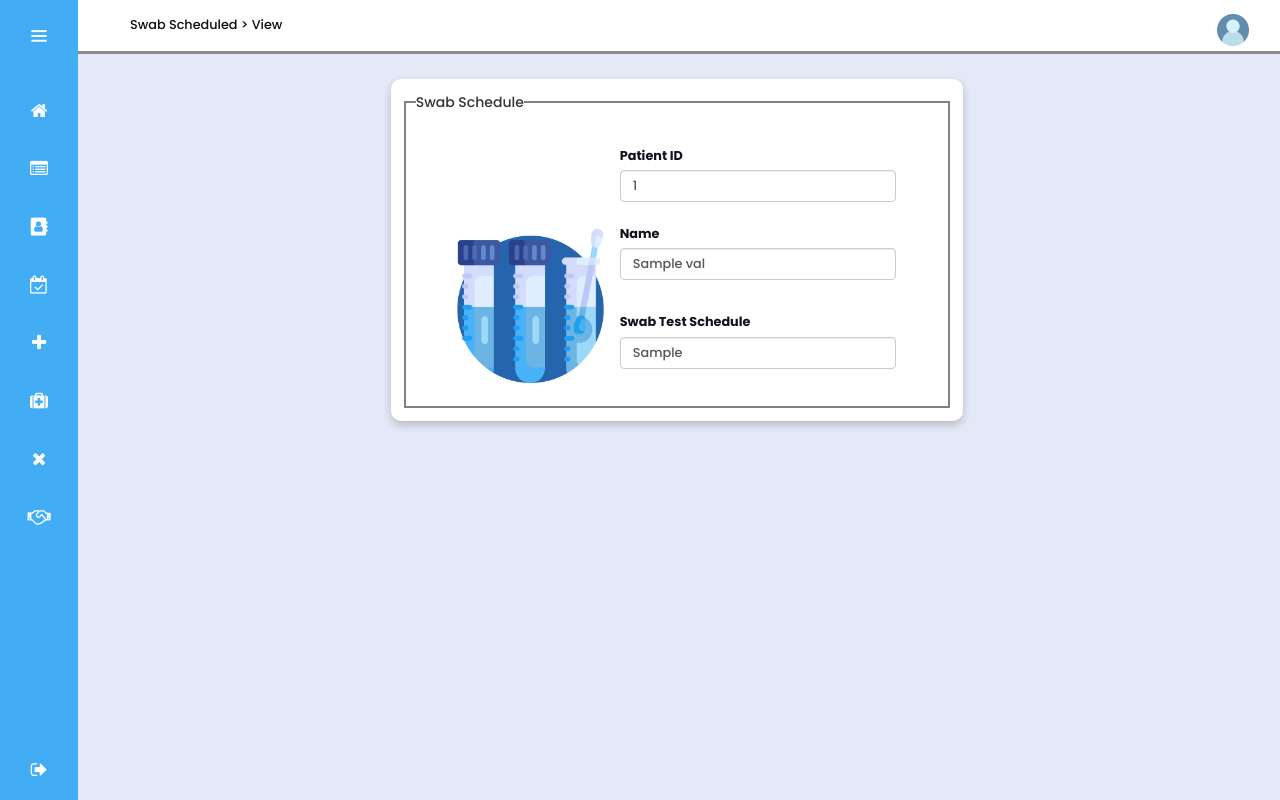
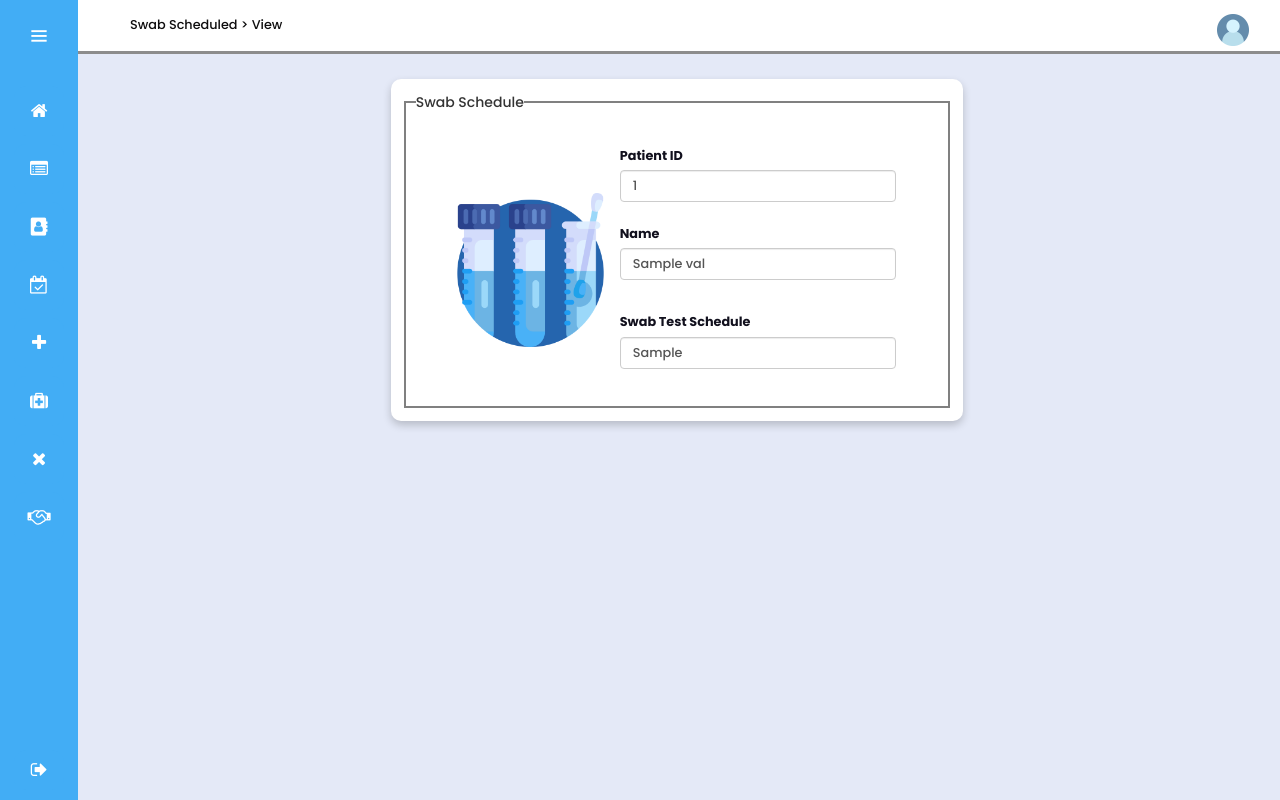
Before and after one commit to justinemrtnz/covidcare, a Flask app: template templates/ViewCCSwab.html in a window 1280 px wide. Run offline with Flask 2, Linux system fonts and the light colour scheme; the template is opened without the code that fills it: most values are stand-ins (such as "Sample title", 1, 10 or a date in 2020); some libraries are stand-ins or nearby versions.

Commit message:
initial commit

```diff
--- a/templates/UpdateCCSwab.html
+++ b/templates/UpdateCCSwab.html
@@ -325,7 +325,7 @@ legend.scheduler-border {
 {% for p in data %}
     <form method="POST" action="/CCswab/{{p.key()}}">
      <div class="col-8" style="margin-top: -5%">
-     <i style="position: absolute;pointer-events: none ; margin-left: 3%"> <img src="{{url_for('static', filename='iconcalendar.png')}}" class="icon" width="30%;" height="auto"  ; style="margin-top:27%"></i>
+     <i style="position: absolute;pointer-events: none ; margin-left: 3%"> <img src="{{url_for('static', filename='iconcalendar.png')}}" class="icon" width="30%" height="auto"  ; style="margin-top:27%"></i>
    <div class="row">
   <div class="column" style="margin-right:5%; margin-top: 4%">
        <b><label for="PatientID">Patient ID</label></b>
--- a/templates/ViewCCSwab.html
+++ b/templates/ViewCCSwab.html
@@ -150,7 +150,7 @@ body::-webkit-scrollbar {
 <legend class="scheduler-border">Swab Schedule</legend>
 {% for p in data %}
     <form method="POST" action="/viewCCSwab/{{p.key()}}">
-      <i style="position: absolute;  margin-left: 3%"> <img src="{{url_for('static', filename='iconswab.png')}}" class="icon" width="30%;" height="auto"  ; style="margin-top:20%"></i>
+      <i style="position: absolute;  margin-left: 3%"> <img src="{{url_for('static', filename='iconswab.png')}}" class="icon" width="30%;" height="auto"  ; style="margin-top:13%"></i>
 
 <div class="row">
   <div class="column" style="margin-right:5%; margin-top: 1%">
```
